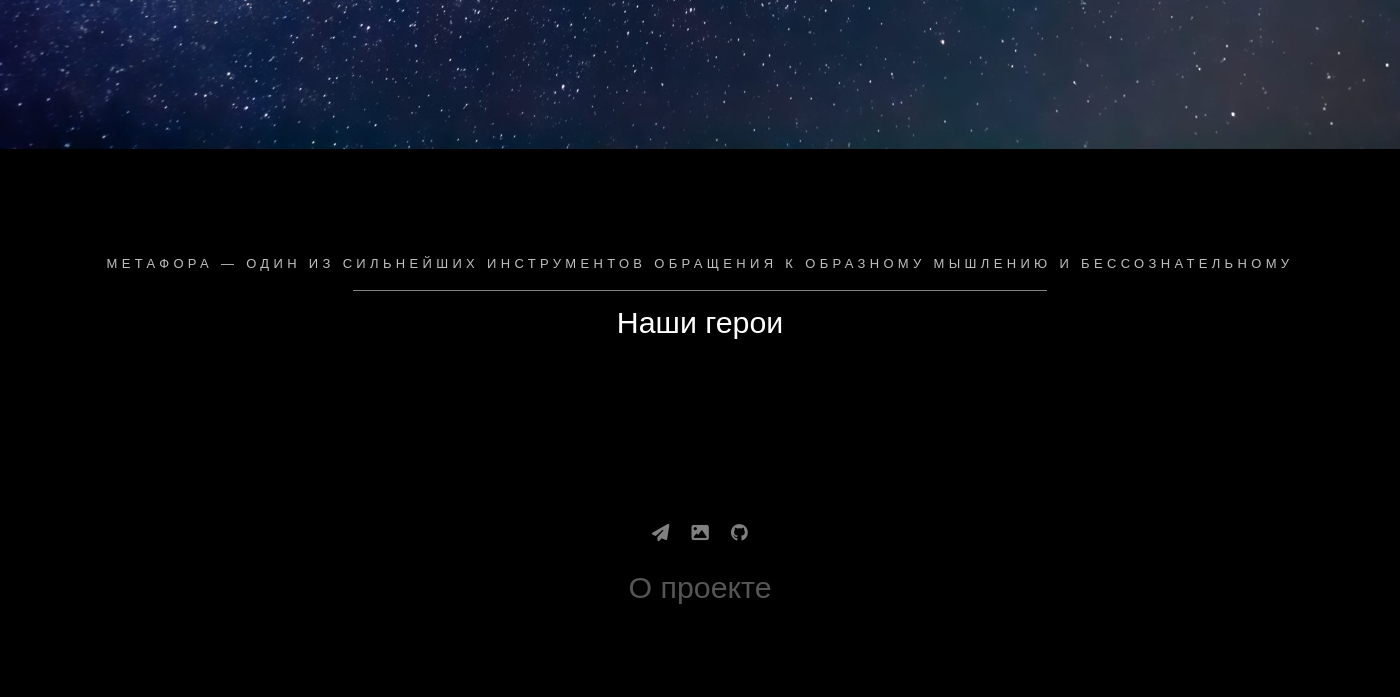
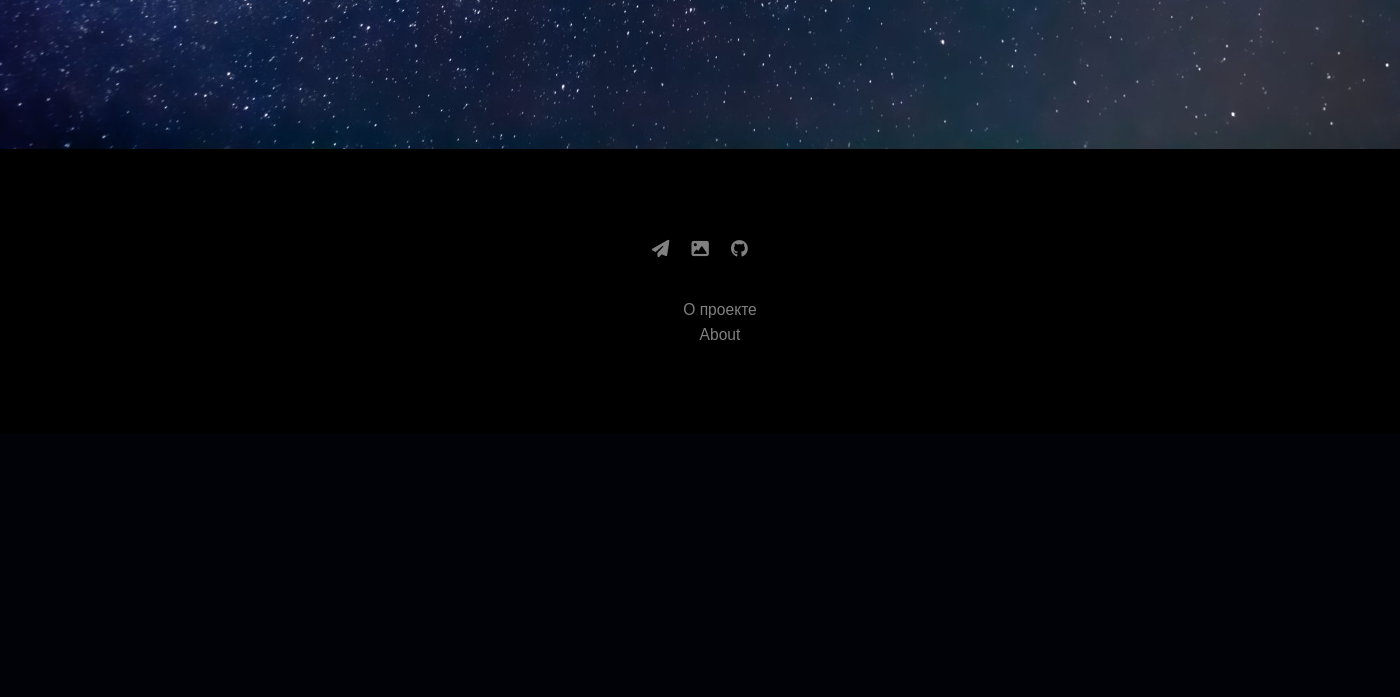
Before and after one commit to kszlobanova/web_100, a Flask app: template templates/base.html in a window 1400 px wide. Shown: the part 667-1364 px from the top of the page. After the commit the page ends 1007 px from the top, so only its background shows below. Run offline with Flask 2, Linux system fonts and the light colour scheme; the template is opened without the code that fills it, so the values that code supplies are empty; some libraries are stand-ins or nearby versions.

Commit message:
edited about

```diff
--- a/templates/about.html
+++ b/templates/about_eng.html
@@ -7,7 +7,7 @@
 					<div class="box">
 						<div class="content">
 							<header class="align-center">
-								<h2>О проекте</h2>
+								<h2>About</h2>
 							</header>
 							<p>
 <h1>“Маленький карманный апокалипсис”</h1>
--- a/templates/base.html
+++ b/templates/base.html
@@ -22,16 +22,6 @@
 					</div>
 			</section>
 
-		<!-- Second Head -->
-		<section id="two" class="wrapper style3">
-			<div class="inner">
-				<header class="align-center">
-					<p>метафора — один из сильнейших инструментов обращения к образному мышлению и бессознательному</p>
-					<h2>Наши герои</h2>
-				</header>
-			</div>
-		</section>
-
 {% block content %} {% endblock %}
 
 
@@ -46,9 +36,10 @@
 
 			</div>
 			<div class="page2">
-				<a href="about.html">
-					<h2>О проекте</h2>
-				</a>
+				<ul>
+					<li><a href="about_rus.html">О проекте</a></li>
+					<li><a href="about_eng.html">About</a></li>
+				</ul>
 			</div>
 		</footer>
 </body>
```
Also changed, not shown: templates/index.html (+4 -3 lines).
